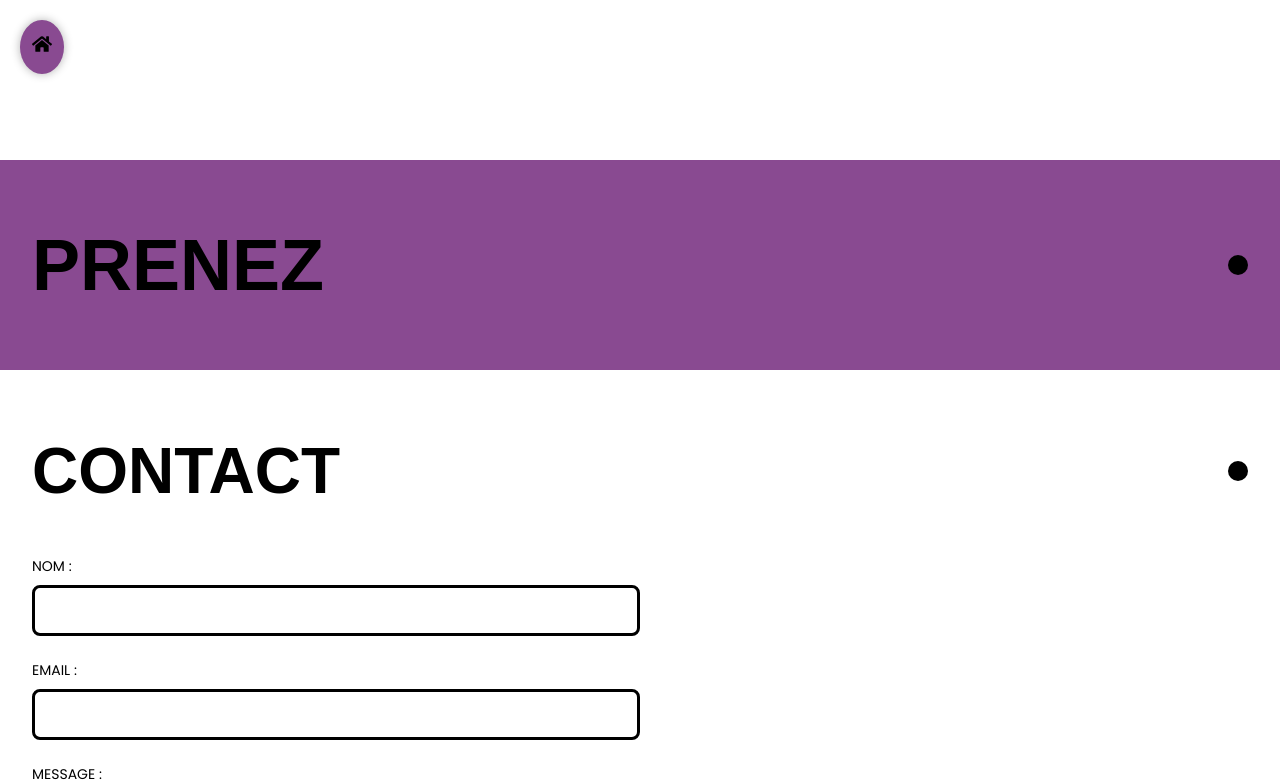
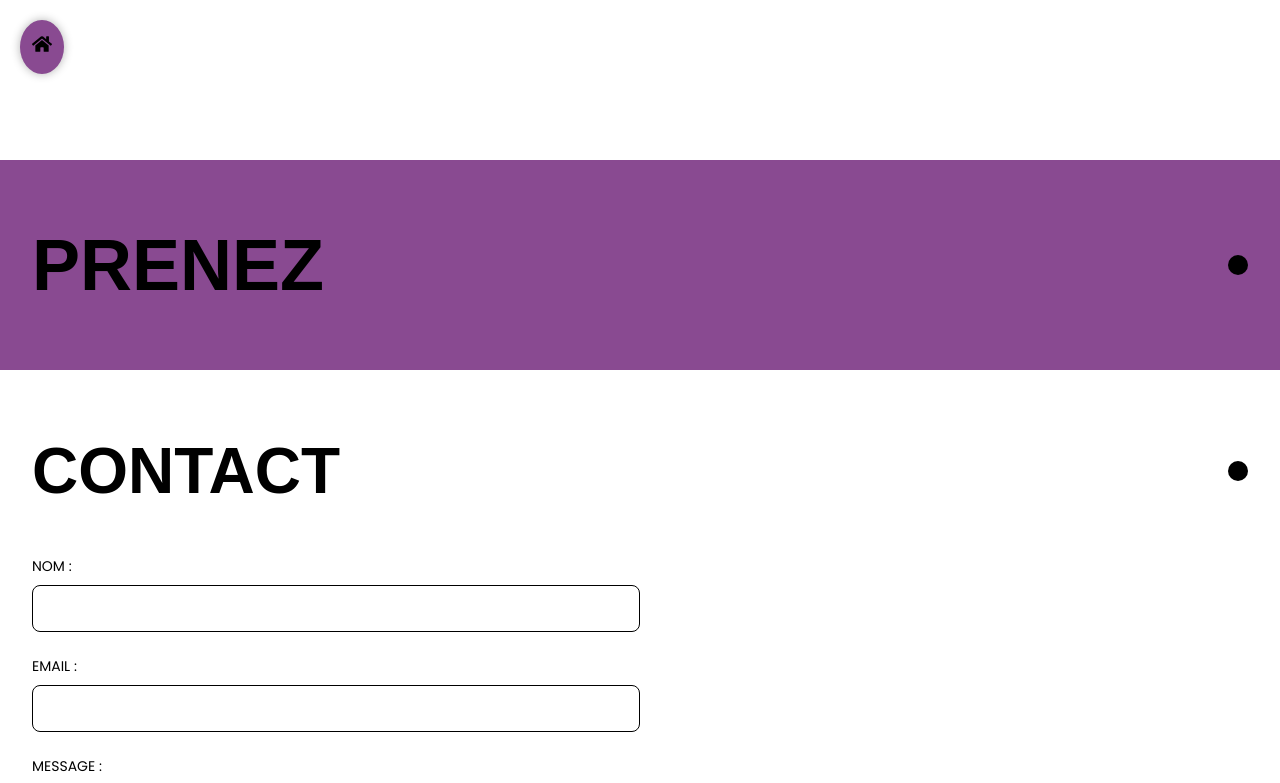
Before and after one commit to Manel19850/Portfolio, a React (Create React App) app: page /contact in a window 1280 px wide. Shown: the top 783 px of the page. Built offline with nearby package versions, Linux system fonts and the light colour scheme; no server answers.

Commit message:
MAJ Charte graphique

```diff
--- a/src/Components/contact.css
+++ b/src/Components/contact.css
@@ -72,7 +72,7 @@
 .form-group textarea {
   width: 50%;
   padding: 0.75rem;
-  border: solid;
+  border: solid 1px;
   background-color: white;
   color: var(--color-text);
   font-size: 14px;
```
